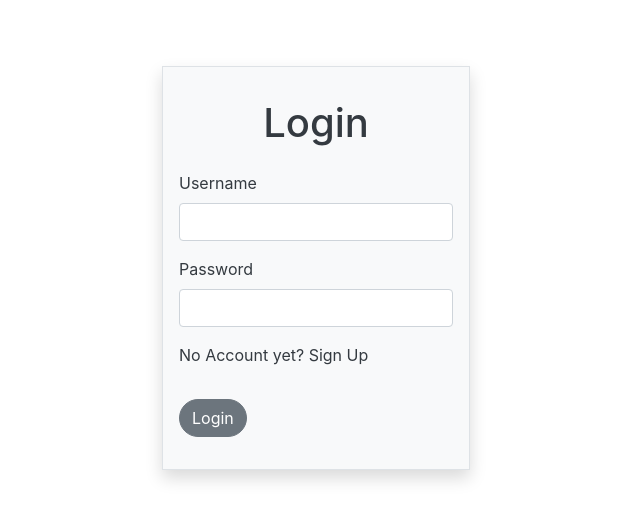
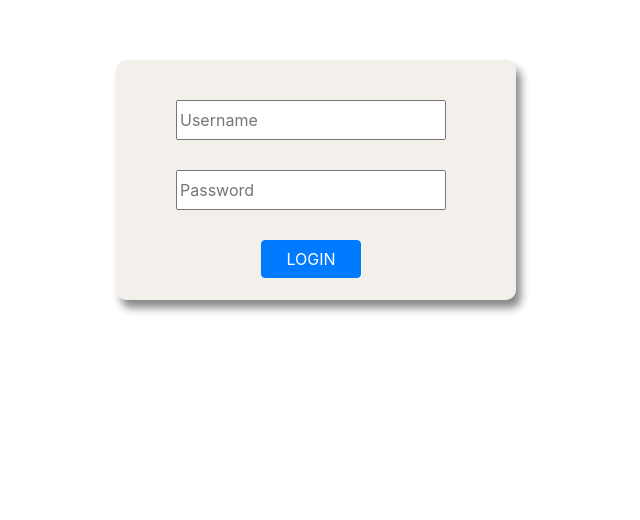
Before and after one commit to CherryMinguito/grading-system, a Nuxt app: page / in a window 1280 px wide. Shown: the part 132-652 px from the top of the page, without its empty margins (324-964 px from the left). Built offline with nearby package versions, Linux system fonts and the light colour scheme.

Commit message:
Login Page added

```diff
--- a/components/Home.vue
+++ b/components/Home.vue
@@ -1,33 +1,39 @@
-<!-- Please remove this file from your project -->
+<style>
+    .container{
+        box-shadow: 5px 8px 8px #888888;
+        background-color: rgb(243, 240, 235);
+        border-radius: 10px;
+        margin-top: 15%;
+        padding: 10px;
+        height: 30vh;
+        width: 50vh;
+    }
+    form{
+        margin-left: 50px;
+    }
+    form input{
+        margin-top: 30px;
+        height: 40px;
+        width: 270px;
+    }
+    form button{
+        margin-top: 30px;
+        margin-left: 85px;
+        align-items: center;
+        width: 100px;
+    }
+</style>
 <template>
-<div class="container d-flex justify-content-center align-items-center" style="min-height: 100vh">
-    <form class="border shadow p-3 rouneded bg-light">
-      <h1 class="text-center p-3 text-dark">Login</h1>
-      <div class="row justify-content-center">
-              <div class="col mb-3">
-                  <label class="form-label text-dark">Username</label>
-                  <input class="form-control">
-              </div>
-      </div>
-      <div class="row justify-content-center">
-            <div class="col mb-3">
-              <label class="form-label text-dark">Password</label>
-              <input class="form-control">
-          </div>
-      </div>
-      <div class="row justify-cotent-center">
-        <div class="col mb-3">
-            <p class="text-dark">No Account yet? <a class="text-dark" href="">Sign Up</a></p>
-        </div>
-      </div>
-      <div class="row justify-content-center">
-        <div class="col mb-3">
-            <b-button pill>Login</b-button>
-        </div>
-      </div>
-    </form>
-  </div>
+    <div class="container">
+        <form>
+            <input type="text" placeholder="Username"/>
+            <input type="text" placeholder="Password"/>
+            <br>
+            <button class="btn btn-primary">LOGIN</button>
+        </form>
+    </div>
 </template>
+
 
 <script>
 export default {
```
